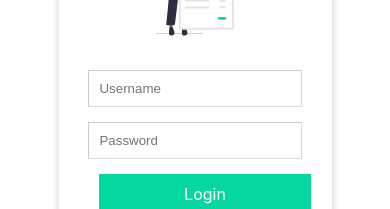
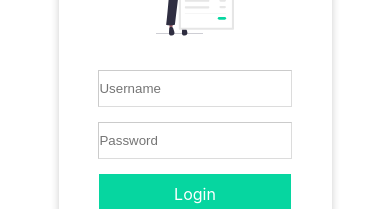
Before and after one commit to chipcerio/recibo-web, a Next.js app: page / in a window 390 px wide. Shown: the part 354-563 px from the top of the page. Built offline with nearby package versions, Linux system fonts and the light colour scheme.

Commit message:
fixed UI for mobile version

```diff
--- a/pages/login/login.css
+++ b/pages/login/login.css
@@ -53,23 +53,4 @@
     height: 20vh;
     width: 20vw;
   }
-
-  .inputContainer {
-    display: flex;
-    flex-direction: column;
-    width: 70%;
-    align-items: center;
-  }
-
-  .input {
-    padding: 10px;
-    margin: 0 0 15px 0;
-    width: 100%;
-    border-width: 1px;
-    border-color: rgba(0, 0, 0, 0.2);
-  }
-
-  .btnContainer {
-    width: 100%;
-  }
 }
```
